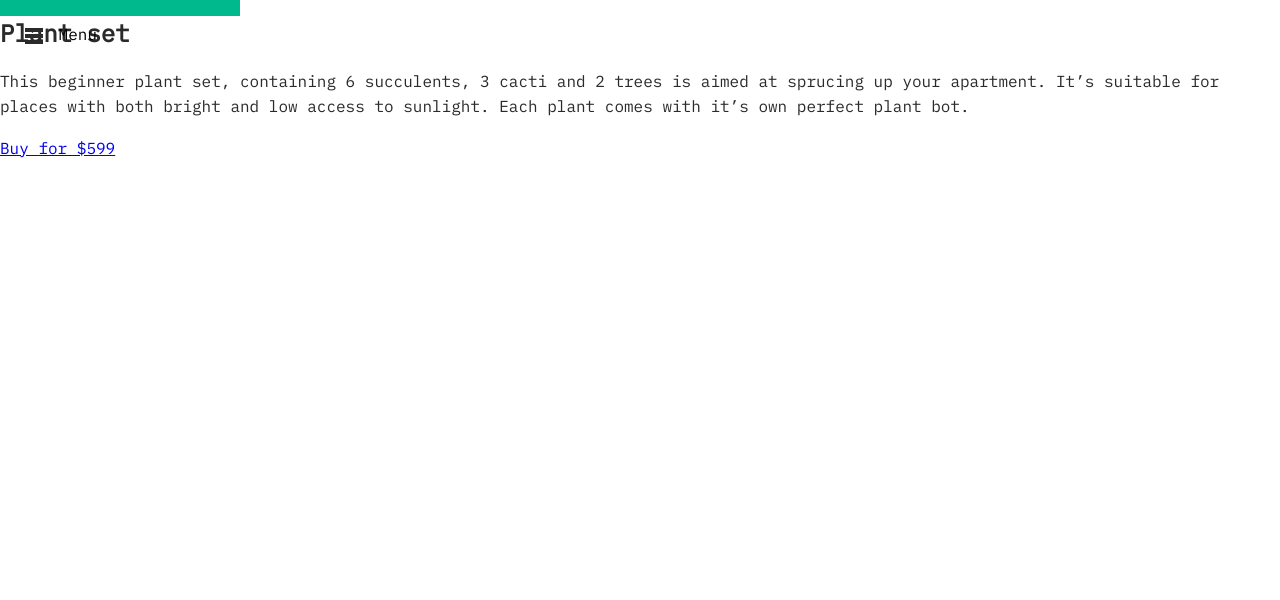
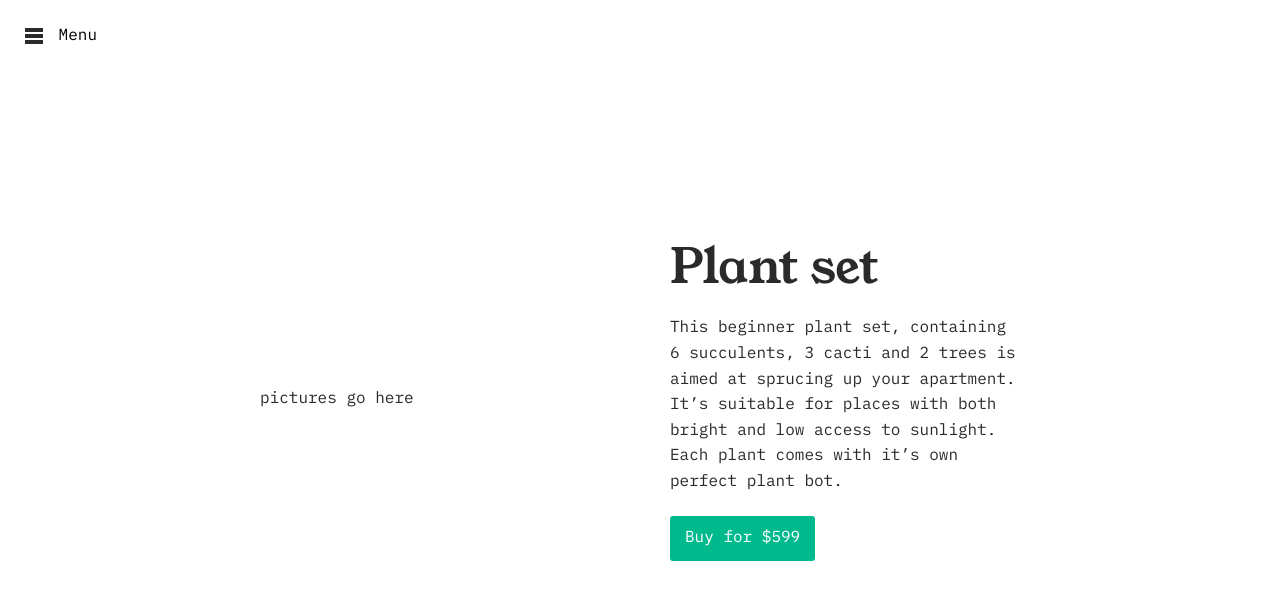
Before and after one commit to mel-ahls/superhi-plantlife, a plain HTML site: page index.html in a window 1280 px wide. Drawn offline with Linux system fonts and the light colour scheme.

Commit message:
main text styling

```diff
--- a/index.html
+++ b/index.html
@@ -23,7 +23,7 @@
 
     <section>
       <div class="slides">
-
+        pictures go here
       </div>
 
       <div class="content">
--- a/style.css
+++ b/style.css
@@ -7,6 +7,16 @@ html { -moz-box-sizing: border-box; -webkit-box-sizing: border-box; box-sizing:
 *, *:before, *:after {box-sizing: inherit}
 
 .sr-only { position: absolute; width: 1px; height: 1px; margin: -1px; border: 0; padding: 0; white-space: nowrap; clip-path: inset(100%); clip: rect(0 0 0 0); overflow: hidden;}
+
+ul,
+h1,
+h2,
+h3,
+h4,
+p {
+  margin: 0;
+  padding: 0;
+}
 
 @font-face {
   font-family: "IBM Plex Mono";
@@ -26,11 +36,6 @@ body {
 	background-color: #ffffff;
   color: #2a2a2a;
   overflow-x: hidden;
-}
-
-h1 {
-  font-size: 24px;
-  font-weight: 700;
 }
 
 nav {
@@ -81,3 +86,37 @@ a.toggle-nav img {
   margin: 0 5px 0 0;
   vertical-align: middle;
 }
+
+section {
+  display: flex;
+  align-items: center;
+  justify-content: center;
+  height: 100vh;
+}
+
+section div {
+  width: 350px;
+}
+
+section div.content {
+  margin: 0 0 0 60px;
+}
+
+h1 {
+  font-family: "Young Serif";
+  font-size: 48px;
+  line-height: 1.2;
+}
+
+p {
+  margin: 20px 0 20px 0;
+}
+
+a.button {
+  display: inline-block;
+  background-color: #00b98d;
+  color: white;
+  text-decoration: none;
+  padding: 10px 15px;
+  border-radius: 3px;
+}
```
